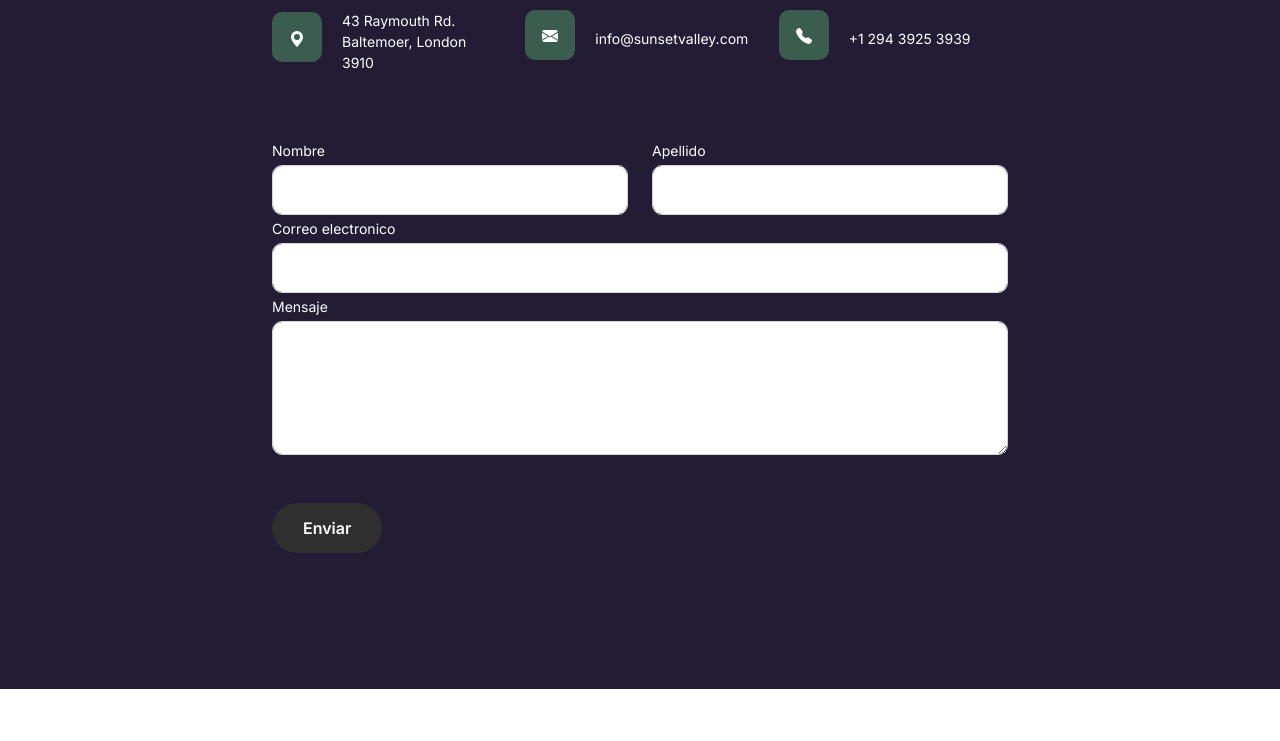
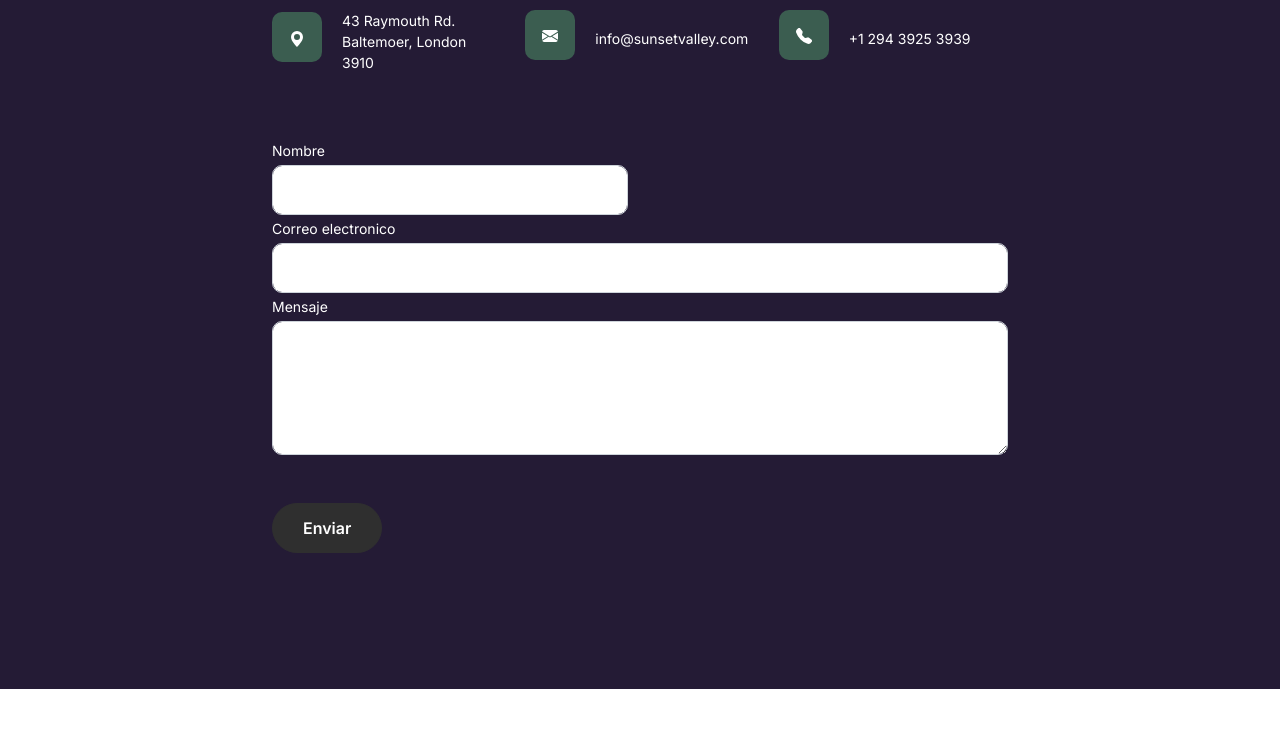
Before and after one commit to edu-gab/Landing, a plain HTML site: page index.html in a window 1280 px wide. Shown: the part 4120-4861 px from the top of the page. Drawn offline with Linux system fonts and the light colour scheme.

Commit message:
Update index.html

```diff
--- a/index.html
+++ b/index.html
@@ -427,12 +427,6 @@
 							<input type="text" class="form-control" id="fname">
 						  </div>
 						</div>
-						<div class="col-6">
-						  <div class="form-group">
-							<label class="text-black" for="lname">Apellido</label>
-							<input type="text" class="form-control" id="lname">
-						  </div>
-						</div>
 					  </div>
 					  <div class="form-group">
 						<label class="text-black" for="email">Correo electronico</label>
@@ -453,7 +447,7 @@
 						formulario.addEventListener('submit', (event) => {
 							event.preventDefault();
 
-							const nombre = document.getElementById('lname').value;
+							const nombre = document.getElementById('fname').value;
 							const email = document.getElementById('email').value;
 							const mensaje = document.getElementById('message').value;
 
```
